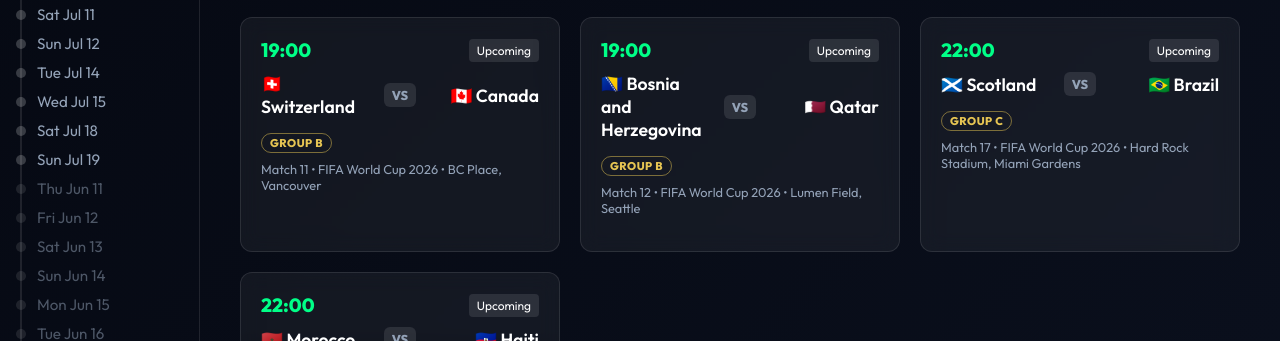
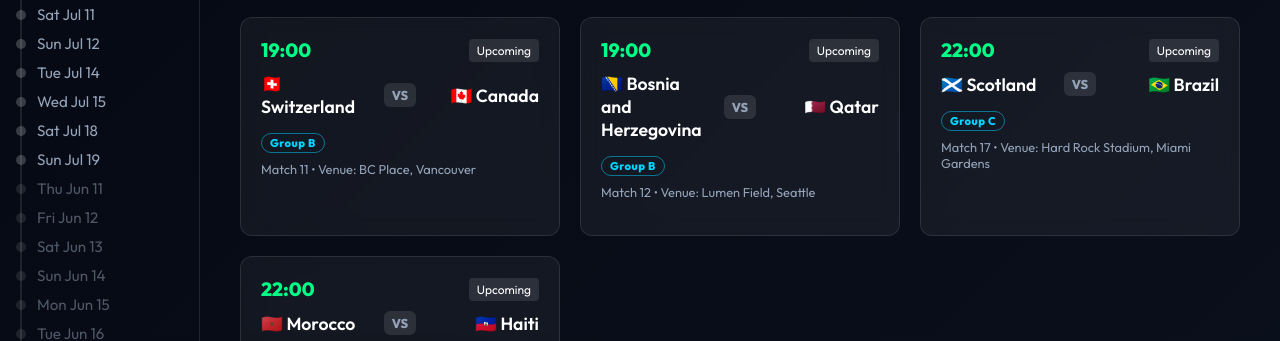
Before and after one commit to alongLFB/world-cup-schedule, a website: page schedule.html in a window 1280 px wide. Shown: the part 459-800 px from the top of the page. Drawn offline with nearby package versions, Linux system fonts and the light colour scheme.

Commit message:
feat: add stage and group tags to match cards and update internationalization labels

```diff
--- a/app.js
+++ b/app.js
@@ -10,7 +10,8 @@ const i18n = {
         langToggle: "🌐 中文",
         upcoming: "Upcoming",
         finished: "FT",
-        matchText: (id) => `Match ${id} • FIFA World Cup 2026`,
+        matchText: (id) => `Match ${id}`,
+        venuePrefix: "Venue: ",
         toggleDetails: "Toggle Match Details ▾",
         noMatches: "No matches found for the selected filter.",
         iosHint: "💡 <strong>Tip for iOS Users:</strong> Please open this page in the built-in <strong>Safari</strong> browser to seamlessly import events into your calendar.",
@@ -41,7 +42,8 @@ const i18n = {
         langToggle: "🌐 English",
         upcoming: "未开赛",
         finished: "完场",
-        matchText: (id) => `第 ${id} 场 • 2026 FIFA 世界杯`,
+        matchText: (id) => `第 ${id} 场`,
+        venuePrefix: "比赛场地: ",
         toggleDetails: "查看对局详情 ▾",
         noMatches: "未找到符合条件的比赛。",
         iosHint: "💡 <strong>iOS 用户提示：</strong> 请使用系统自带的 <strong>Safari</strong> 浏览器打开本页面，以便无缝导入日历。",
@@ -144,7 +146,22 @@ function getMatchStage(matchId) {
     if (matchId <= 96) return 'R16';
     if (matchId <= 100) return 'QF';
     if (matchId <= 102) return 'SF';
+    if (matchId === 103) return 'THIRD_PLACE';
     return 'FINAL';
+}
+
+function getStageLabel(stageStr) {
+    const t = i18n[currentLang];
+    const map = {
+        'GROUP': t.groupStage,
+        'R32': t.round32,
+        'R16': t.round16,
+        'QF': t.quarterFinal,
+        'SF': t.semiFinal,
+        'THIRD_PLACE': t.thirdPlace,
+        'FINAL': t.final
+    };
+    return map[stageStr] || stageStr;
 }
 
 let currentLang = localStorage.getItem('lang') || 'en';
@@ -712,7 +729,12 @@ function renderSchedule() {
                 const groupA = groupMappings[m.homeEn];
                 const groupB = groupMappings[m.awayEn];
                 const matchGroup = groupA && groupA === groupB ? groupA : (groupA || groupB);
-                const groupPillHtml = matchGroup && m.stage === 'GROUP' ? `<span class="group-pill">GROUP ${matchGroup}</span> ` : '';
+                const groupLabel = currentLang === 'zh' ? `${matchGroup} 组` : `Group ${matchGroup}`;
+                const groupPillHtml = matchGroup && m.stage === 'GROUP' ? `<span class="group-pill stage-pill">${groupLabel}</span>` : '';
+                const stageLabel = getStageLabel(m.stage);
+                const stageTagHtml = m.stage !== 'GROUP' ? `<span class="group-pill stage-pill">${stageLabel}</span>` : `<span class="group-pill stage-pill">${stageLabel}</span>`;
+
+                const footerTagsHtml = `<div class="match-footer-tags">${groupPillHtml}${m.stage !== 'GROUP' ? stageTagHtml : ''}</div>`;
 
                 let detailsHtml = '';
                 if (m.events.length > 0) {
@@ -743,7 +765,8 @@ function renderSchedule() {
                             ${scoreDisplay}
                             <div class="team team-right">${aTeam}</div>
                         </div>
-                        <div class="stadium">${groupPillHtml}${i18n[currentLang].matchText(m.id)}${venue ? ' • ' + venue : ''}</div>
+                        ${footerTagsHtml}
+                        <div class="stadium">${i18n[currentLang].matchText(m.id)}${venue ? ' • ' + i18n[currentLang].venuePrefix + venue : ''}</div>
                         ${detailsHtml}
                     </div>
                 `;
--- a/style.css
+++ b/style.css
@@ -164,7 +164,9 @@ p.subtitle { font-size: 1.1rem; color: var(--text-muted); font-weight: 300; }
 .score-badge { font-size: 1.4rem; font-weight: 800; background: rgba(255, 255, 255, 0.15); padding: 4px 12px; border-radius: 8px; color: #fff; border: 1px solid rgba(255,255,255,0.3); letter-spacing: 1px; }
 
 .stadium { font-size: 0.8rem; color: var(--text-muted); margin-bottom: 15px; display: flex; align-items: center; gap: 8px; flex-wrap: wrap; }
+.match-footer-tags { display: flex; gap: 8px; margin-bottom: 8px; flex-wrap: wrap; }
 .group-pill { border: 1px solid rgba(230, 197, 83, 0.5); color: #e6c553; padding: 2px 8px; border-radius: 12px; font-size: 0.7rem; font-weight: 800; letter-spacing: 0.5px; }
+.stage-pill { border: 1px solid rgba(0, 212, 255, 0.5); color: #00d4ff; }
 
 /* Match Details Panel */
 .btn-details {
```
Also changed, not shown: schedule.html (+2 -2 lines).
